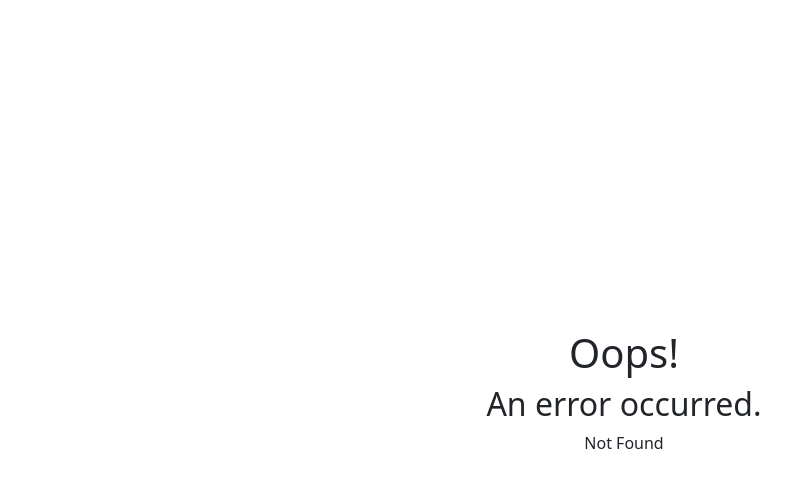
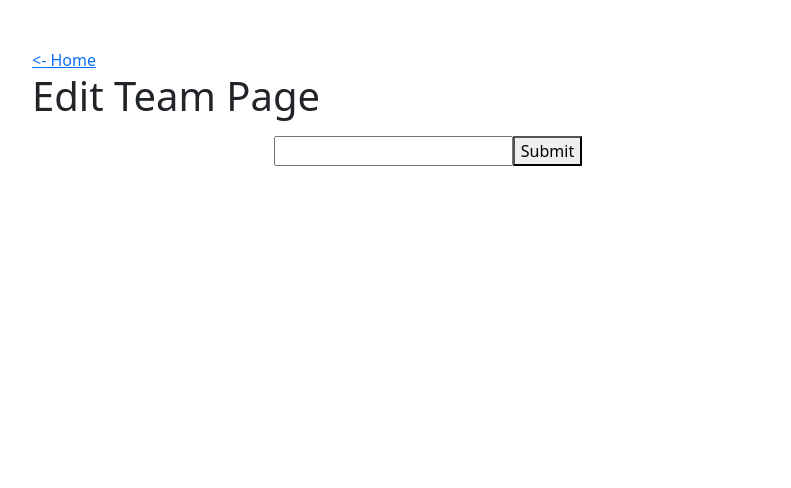
Before and after one commit to CaitlinSchaef/intermediate-react-practice, a React (Vite) app: page /EditTeam in a window 1280 px wide. Before the commit this address had no page. Shown: the top 488 px of the page, without its empty margins (16-807 px from the left). Built offline with nearby package versions, Linux system fonts and the light colour scheme.

Commit message:
something is displaying git push

```diff
--- a/src/About.jsx
+++ /dev/null
@@ -1,13 +0,0 @@
-import { Link } from "react-router-dom"
-
-function About() {
-  return (
-    <div className="p-5">
-      <Link to='/'>{'<- Back'}</Link>
-      <h1>About Page</h1>
-    </div>
-  )
-}
-
-
-export default About
--- a/src/App.jsx
+++ b/src/App.jsx
@@ -1,17 +1,45 @@
 import { Link } from "react-router-dom"
+import ThemeProvider from 'react-bootstrap/ThemeProvider'
+import Container from 'react-bootstrap/Container'
+import Row from 'react-bootstrap/Row'
+import Col from 'react-bootstrap/Col'
 
 const Title = () => {
   return (
     <h1>
-      Hello World!
+      Current Team Display:
     </h1>
+  )
+}
+
+const Body = () => {
+  return (
+    <ThemeProvider
+  breakpoints={['xxxl', 'xxl', 'xl', 'lg', 'md', 'sm', 'xs']}
+  minBreakpoint="xs">
+  <div>
+    <Container className="mt-3 mb-3 ms-3 me-3">
+      <Row className="justify-content-md-center">
+        {/* Putting the class name for CSS on the column is what allows for customization of the text background
+        had to make xs=12 so that it was full width on the smallest screen */}
+        <Col xs={6} md={4} className="justify-content-center mb-3 text-center">
+
+        </Col>
+      </Row>
+    </Container>
+  </div>
+</ThemeProvider>
   )
 }
 
 function App() {
   return (
     <div className="p-5">
-      <Link to='/about'>About</Link>
+      <Link to='/EditTeam'>
+      <button> Edit Team Here  </button>
+      </Link>
+      <br></br>
+      <br></br>
       <Title />
     </div>
   )
--- /dev/null
+++ b/src/EditTeam.jsx
@@ -0,0 +1,41 @@
+import { Link } from "react-router-dom"
+import ThemeProvider from 'react-bootstrap/ThemeProvider'
+import Container from 'react-bootstrap/Container'
+import Row from 'react-bootstrap/Row'
+import Col from 'react-bootstrap/Col'
+import FuncEditTeam from "./FuncEditTeam"
+
+
+
+
+// const Body = () => {
+//   return (
+//     <ThemeProvider
+//   breakpoints={['xxxl', 'xxl', 'xl', 'lg', 'md', 'sm', 'xs']}
+//   minBreakpoint="xs">
+//   <div>
+//     <Container className="mt-3 mb-3 ms-3 me-3">
+//       <Row className="justify-content-md-center">
+//         {/* Putting the class name for CSS on the column is what allows for customization of the text background
+//         had to make xs=12 so that it was full width on the smallest screen */}
+//         <Col xs={6} md={4} className="justify-content-center mb-3 text-center">
+//         </Col>
+//       </Row>
+//     </Container>
+//   </div>
+// </ThemeProvider>
+//   )
+// }
+
+function EditTeam() {
+  return (
+    <div className="p-5">
+      <Link to='/'>{'<- Home'}</Link>
+      <h1>Edit Team Page</h1>
+      <FuncEditTeam />
+    </div>
+  )
+}
+
+
+export default EditTeam
--- a/src/Footer.jsx
+++ b/src/Footer.jsx
@@ -1,7 +1,7 @@
 function Footer() {
   return (
     <div>
-      Footer
+
     </div>
   )
 }
--- /dev/null
+++ b/src/FuncEditTeam.jsx
@@ -0,0 +1,148 @@
+import { Link } from "react-router-dom";
+import Button from 'react-bootstrap/Button';
+import ButtonGroup from 'react-bootstrap/ButtonGroup';
+import { useReducer } from "react";
+import ThemeProvider from 'react-bootstrap/ThemeProvider'
+import Container from 'react-bootstrap/Container'
+import Row from 'react-bootstrap/Row'
+import Col from 'react-bootstrap/Col'
+import Card from 'react-bootstrap/Card';
+import { useState } from "react";
+
+
+//has to be a key value pair since it's an object, added players:
+const initialState = {
+    players:  [
+        // {
+            // playerNumber: 0,
+            // name: '',
+            // health: 0,
+            // attack: 0,
+            // speed: 0
+        // }
+    ]
+}
+// state will be: state.players
+
+// const playerName = (state, action) => {
+//     if(state.name === ''){
+//         return false
+//     } else if (state.name === " " ) {
+//         return true
+//     }
+// }
+
+
+
+// this will change the player number?
+const teamReducer =  (state, action) => {
+    switch(action.type) {
+      case 'addPlayer':
+          console.log('addPlayer:', action)
+          if (state.players.length < 4) {
+              return {players:[...state.players, {name: action.name}] }
+            }
+            else if(state.players.length >= 4) {
+                return state
+            }
+        // case 'changeName':
+        //     return { input: state.name = ''}
+            //   case 'reset':
+            //     return initialState
+            default:
+                throw new Error('Oh No!!!')
+    }
+}
+
+// const playerDisplay =
+//                                 <Card style={{ width: '18rem' }}>
+//                                     <Card.Body>
+//                                         <Card.Title>{Player#}</Card.Title>
+//                                         <Card.Text>
+//                                         {Player Name}
+//                                         {Health: }
+//                                         {Attack: }
+//                                         {Speed: }
+//                                         </Card.Text>
+//                                         <Button variant="primary">Go somewhere</Button>
+//                                     </Card.Body>
+//                                 </Card>
+
+//nameText will be provided by whatever is typed in the input
+const Body = () => {
+    const [state, dispatch] = useReducer(teamReducer, initialState)
+    console.log('state:', state)
+    const [nameText, setNameText] = useState('')
+
+    return (
+        <ThemeProvider
+        breakpoints={['xxxl', 'xxl', 'xl', 'lg', 'md', 'sm', 'xs']}
+        minBreakpoint="xs"
+        >
+            <div>
+                <Container className="mt-3 mb-3 ms-3 me-3">
+                    <Row className="justify-content-md-center">
+                    {/* Putting the class name for CSS on the column is what allows for customization of the text background
+                    had to make xs=12 so that it was full width on the smallest screen */}
+                        <Col xs={6} md={4} className="justify-content-center mb-3 text-center">
+                            <input
+                                value={nameText}
+                                onChange={event => setNameText(event.target.value)}
+                            />
+                            <button onClick={() => dispatch({type: 'addPlayer', name: nameText})}>Submit</button>
+                        </Col>
+                        <Col xs={6} md={4} className="justify-content-center mb-3 text-center">
+                            {state.players.map(player => (
+                                <div>{player.name}</div>
+                            ))}
+                            {/* <div>
+                                <h3><Players: /></h3>
+                                <CardWrapper:
+                            </div> */}
+
+                        </Col>
+                    </Row>
+                </Container>
+            </div>
+        </ThemeProvider>
+    )
+}
+
+
+function FuncEditTeam() {
+    return (
+
+        <Body />
+
+    )
+}
+
+
+export default FuncEditTeam
+
+// const Buttons = () => {
+//     return (
+//         <ButtonGroup aria-label="Stat Adjuster">
+//                 <button variant="secondary"
+//                     style={{ margin: 10 }}
+//                     onClick={() => dispatch({ type: 'increaseByOne' })}
+//                     >
+//                     Increase
+//                     </button>
+
+//                     <button variant="secondary"
+//                     style={{ margin: 10 }}
+//                     onClick={() => dispatch({ type: 'reset' })}
+//                     >
+//                     Reset Value
+//                     </button>
+
+//                 <button variant="secondary"
+//                     style={{ margin: 10 }}
+//                     onClick={() => dispatch({ type: 'decreaseByOne' })}
+//                     >
+//                     Decrease
+//                     </button>
+//                 </ButtonGroup>
+//     )
+// }
--- a/src/Header.jsx
+++ b/src/Header.jsx
@@ -1,7 +1,7 @@
 function Header() {
   return (
     <div>
-      Menu
+
     </div>
   )
 }
```
Also changed, not shown: src/main.jsx (+28 -3 lines), 1 other file (tests, documents, lock files or other folders).
